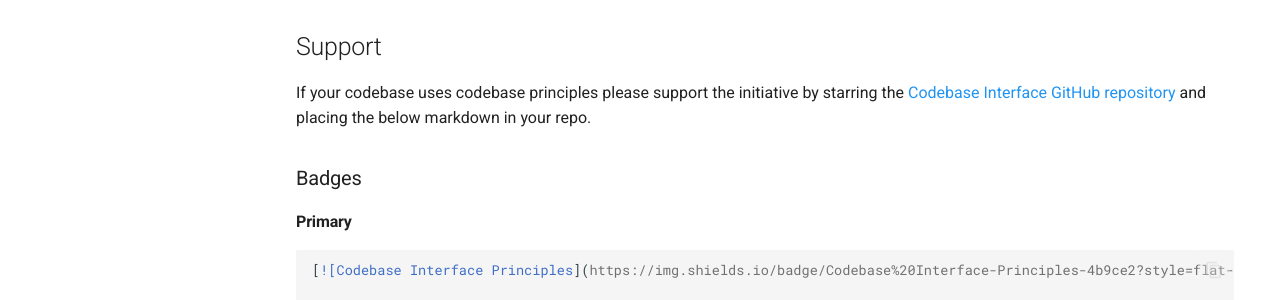
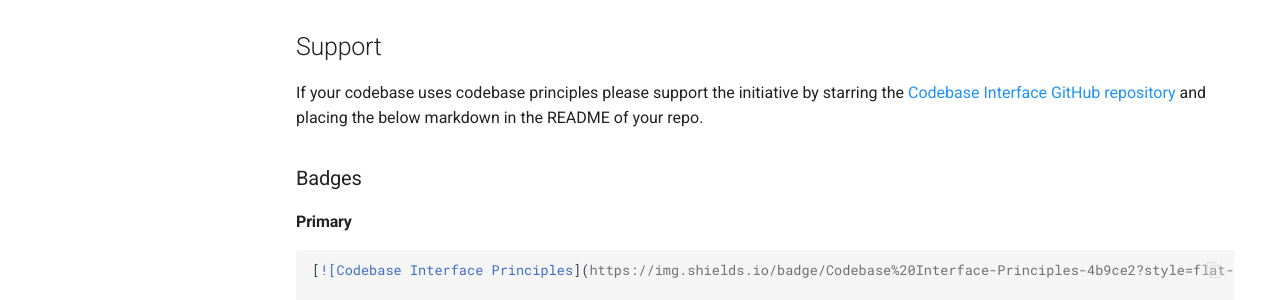
Before and after one commit to codebase-interface/codebase-interface.github.io, an MkDocs documentation site: the page built from docs/index.md, in a window 1280 px wide and 1012 px high. Shown: the part 399-699 px from the top of the window. Built offline with MkDocs 1.6.1 and Material for MkDocs 9.7.7, drawn with Linux system fonts in a browser that asks for light colours; comment, search, counter and statistics services are not loaded.

Commit message:
fix: clarify instructions for supporting codebase principles in documentation

```diff
--- a/docs/index.md
+++ b/docs/index.md
@@ -8,7 +8,7 @@
 
 ## Support
 
-If your codebase uses codebase principles please support the initiative by starring the [Codebase Interface GitHub repository](github.com/codebase-interface/codebaseinterface) and placing the below markdown in your repo.
+If your codebase uses codebase principles please support the initiative by starring the [Codebase Interface GitHub repository](github.com/codebase-interface/codebaseinterface) and placing the below markdown in the README of your repo.
 
 ### Badges
 
```
